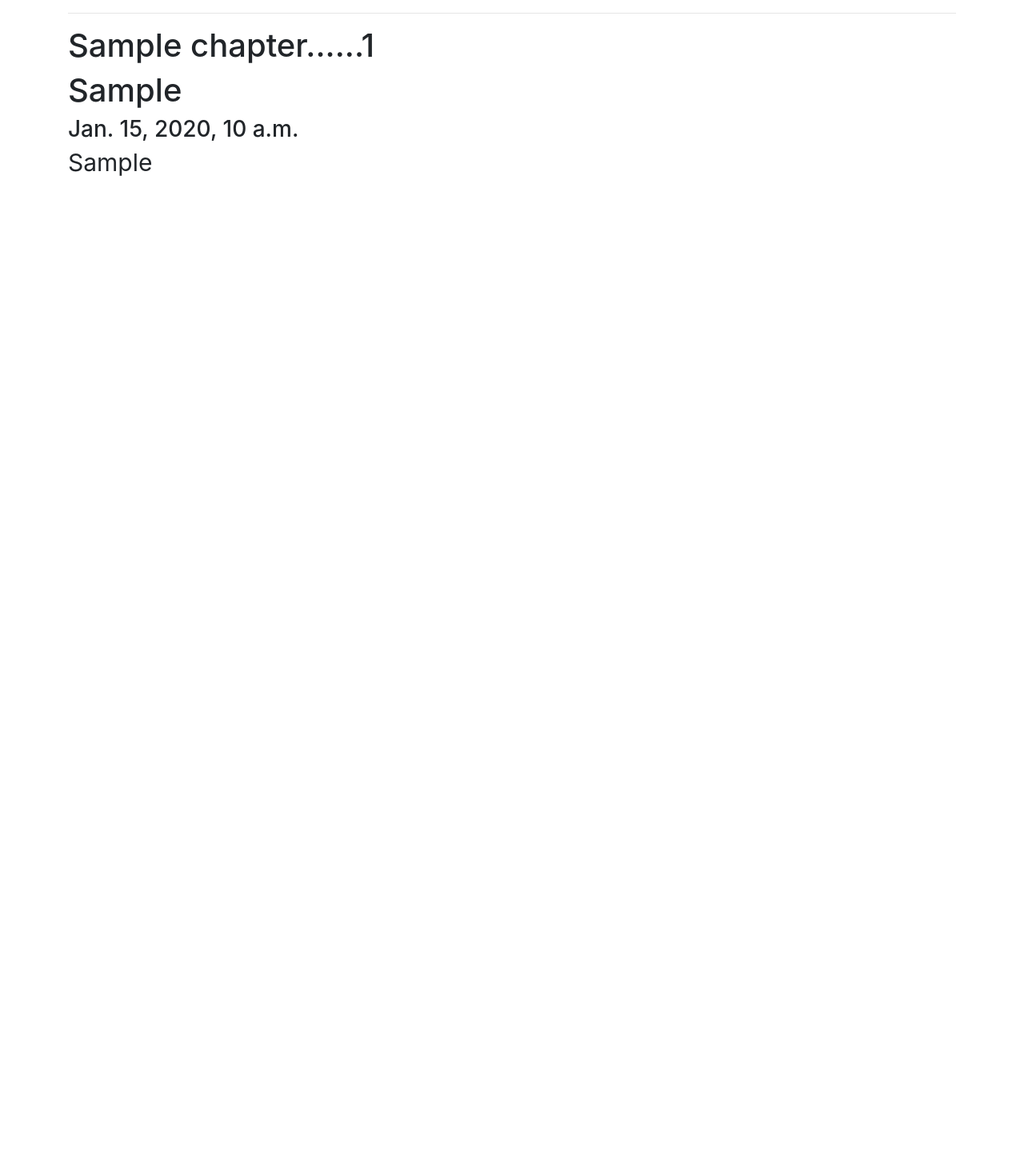
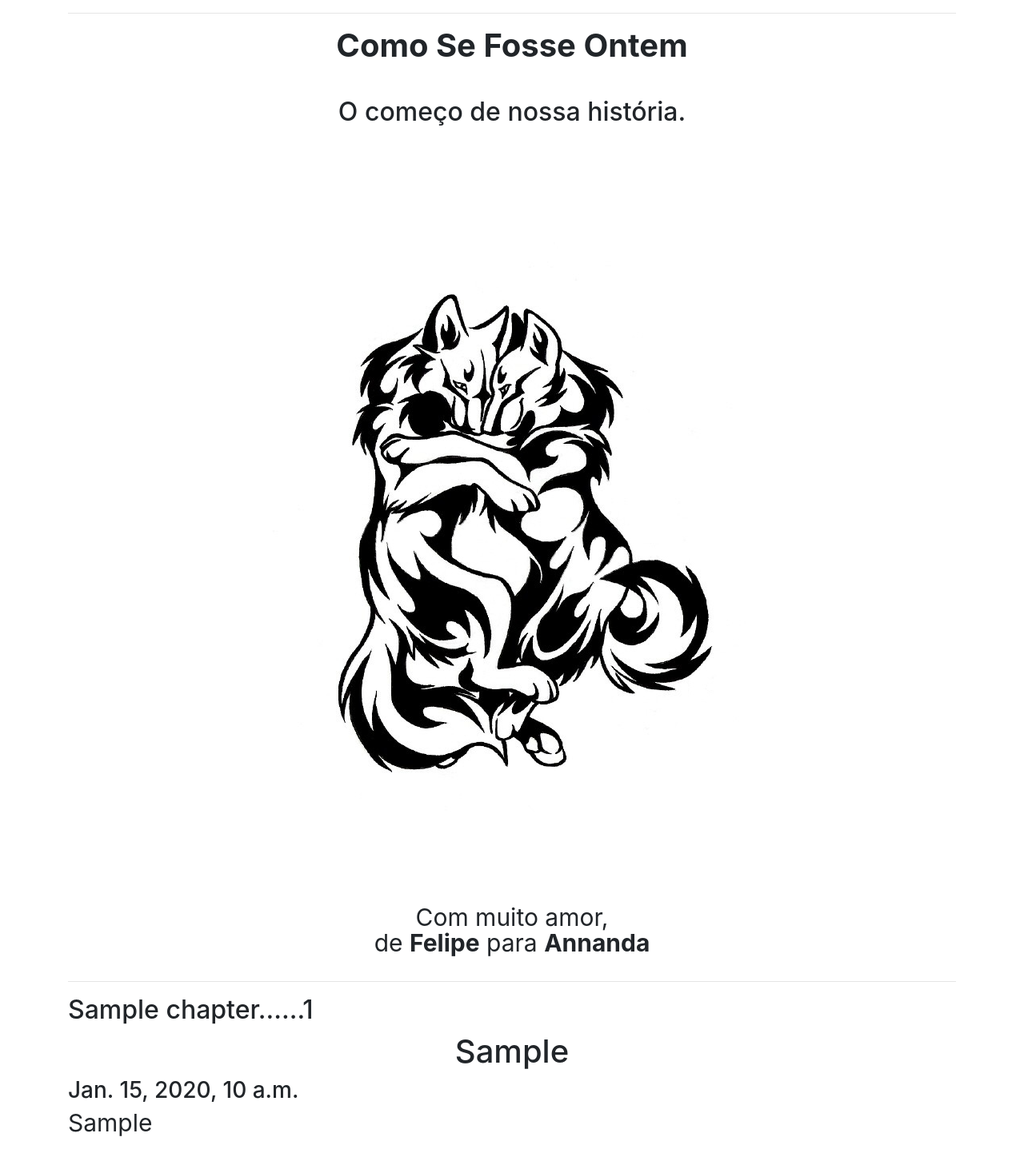
Before and after one commit to arruda/presente_14, a Django app: template presente_14/templates/chat.html in a window 1280 px wide. Shown: the whole page at 80% size. Before the commit the page ends 220 px from the top, so only its background shows below. Run offline with Django 3.2, Linux system fonts and the light colour scheme; tables that the repository leaves empty hold one stand-in row (values such as "Sample post"); the template is opened without the code that fills it: values that come from a table or form of the project are taken from there, most other values are stand-ins (such as "Sample title", 1, 10 or a date in 2020); parts of the project's set-up code (start-up, migrations or seed data) failed here and were passed over; some libraries are stand-ins or nearby versions.

Commit message:
img cover

```diff
--- a/presente_14/templates/chat.html
+++ b/presente_14/templates/chat.html
@@ -1,11 +1,34 @@
 {% extends "util/base.html" %}
+{% load staticfiles %}
+{% block main-container %}
 
-{% block main-container %}
+
+    <hr/>
+    <div class="row">
+        <div class="col-lg-12">
+          <h1><strong>Como Se Fosse Ontem</strong></h1>
+          <br/>
+          <h2 style="text-align:center;">O começo de nossa história.</h2>
+          <br/>
+          <br/>
+          <br/>
+          <br/>
+          <img style="display: block; margin-left: auto; margin-right: auto " src="{% static "images/img_capa.jpg" %}"/>
+          <br/>
+          <br/>
+          <br/>
+          <p style="text-align:center;">Com muito amor,<br/> de <strong>Felipe</strong> para <strong>Annanda</strong></p>
+        </div>
+    </div>
+    <div class="row indice">
+    </div>
+
+
     <hr/>
     {% for conversation_group_chapters in cgsc %}
         <div class="row">
             <div class="col-lg-6">
-              <h1>{{conversation_group_chapters.chapter}}......<span>{{conversation_group_chapters.page}}</span></h1>
+              <h2>{{conversation_group_chapters.chapter}}......<span>{{conversation_group_chapters.page}}</span></h2>
             </div>
         </div>
     {% endfor %}
--- a/presente_14/templates/util/bootstrap_h5bp.html
+++ b/presente_14/templates/util/bootstrap_h5bp.html
@@ -52,6 +52,9 @@
           .col-lg-12 h4 {
                 font-size: 36px;
                 font-weight: bold;
+          }
+          .col-lg-12 h1 {
+                text-align:center;
           }
           .chapter {
             page-break-after: always;
```
Also changed, not shown: presente_14/templates/index.html (+7 -1 lines), presente_14/static/images/img_capa.jpg (added).
